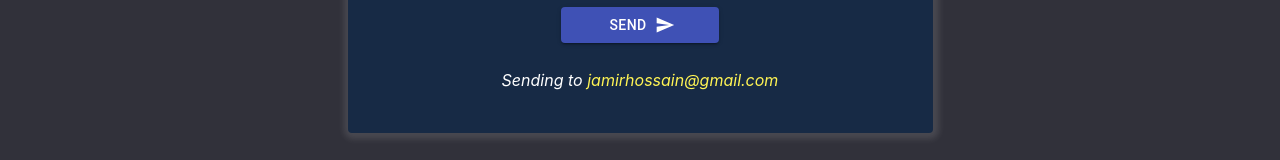
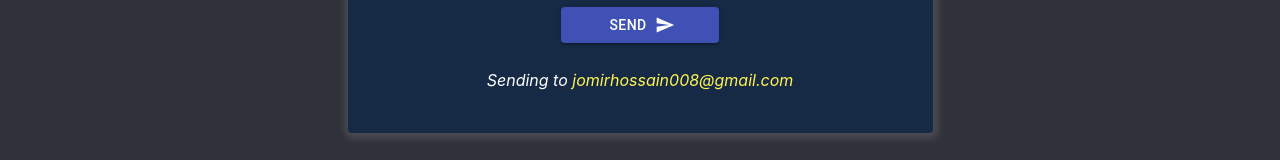
Before and after one commit to jamir-hossain/jamirhossain-frontend, a React (Create React App) app: page /contact in a window 1280 px wide. Shown: the part 537-697 px from the top of the page. Built offline with nearby package versions, Linux system fonts and the light colour scheme.

Commit message:
jamirhossain frontend commit

```diff
--- a/src/Component/Contact/Contact.js
+++ b/src/Component/Contact/Contact.js
@@ -67,7 +67,7 @@ const Contact = () => {
                   </div>
                </form>
                <div className="text-center">
-                  <p className='text-white font-italic'>Sending to <span style={{color:'#fff454', cursor:'pointer'}}>jamirhossain@gmail.com</span></p>
+                  <p className='text-white font-italic'>Sending to <span style={{color:'#fff454', cursor:'pointer'}}>jomirhossain008@gmail.com</span></p>
                </div>
             </div>
             <div className='col-1 col-sm-1 col-md-3'></div>
```
